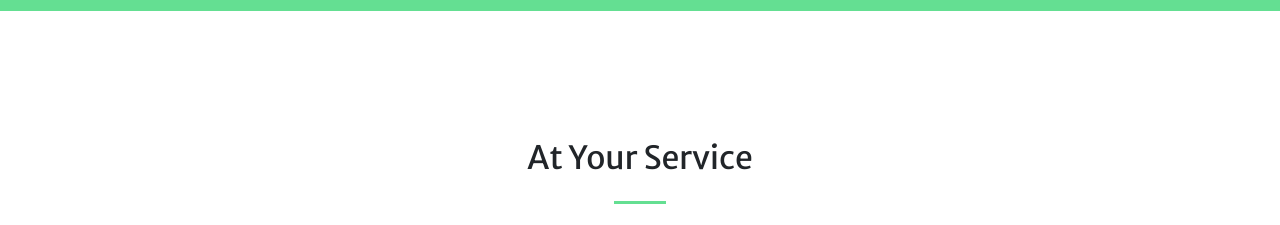
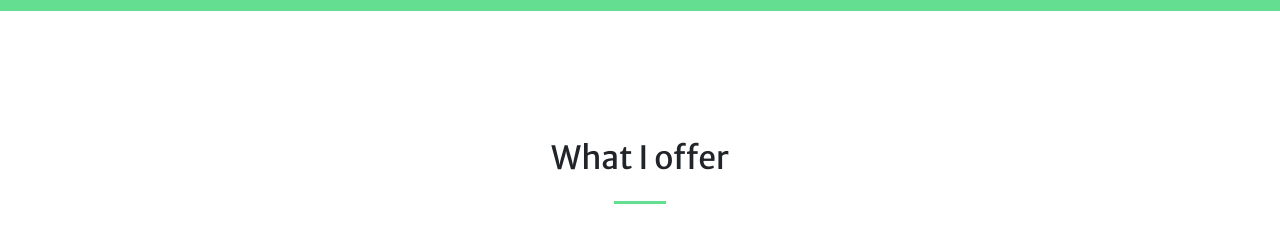
Before and after one commit to sosmongare/msnmongare.github.io-1, a plain HTML site: page index.html in a window 1280 px wide. Shown: the part 1620-1845 px from the top of the page. Drawn offline with nearby package versions, Linux system fonts and the light colour scheme.

Commit message:
Update index.html

```diff
--- a/index.html
+++ b/index.html
@@ -77,7 +77,7 @@ I'm a Software Engineer based in Nairobi, KE specializing in building (and occas
         <!-- Services-->
         <section class="page-section" id="services">
             <div class="container">
-                <h2 class="text-center mt-0">At Your Service</h2>
+                <h2 class="text-center mt-0">What I offer</h2>
                 <hr class="divider my-4" />
                 <div class="row">
                     <div class="col-lg-4 col-md-6 text-center">
```
